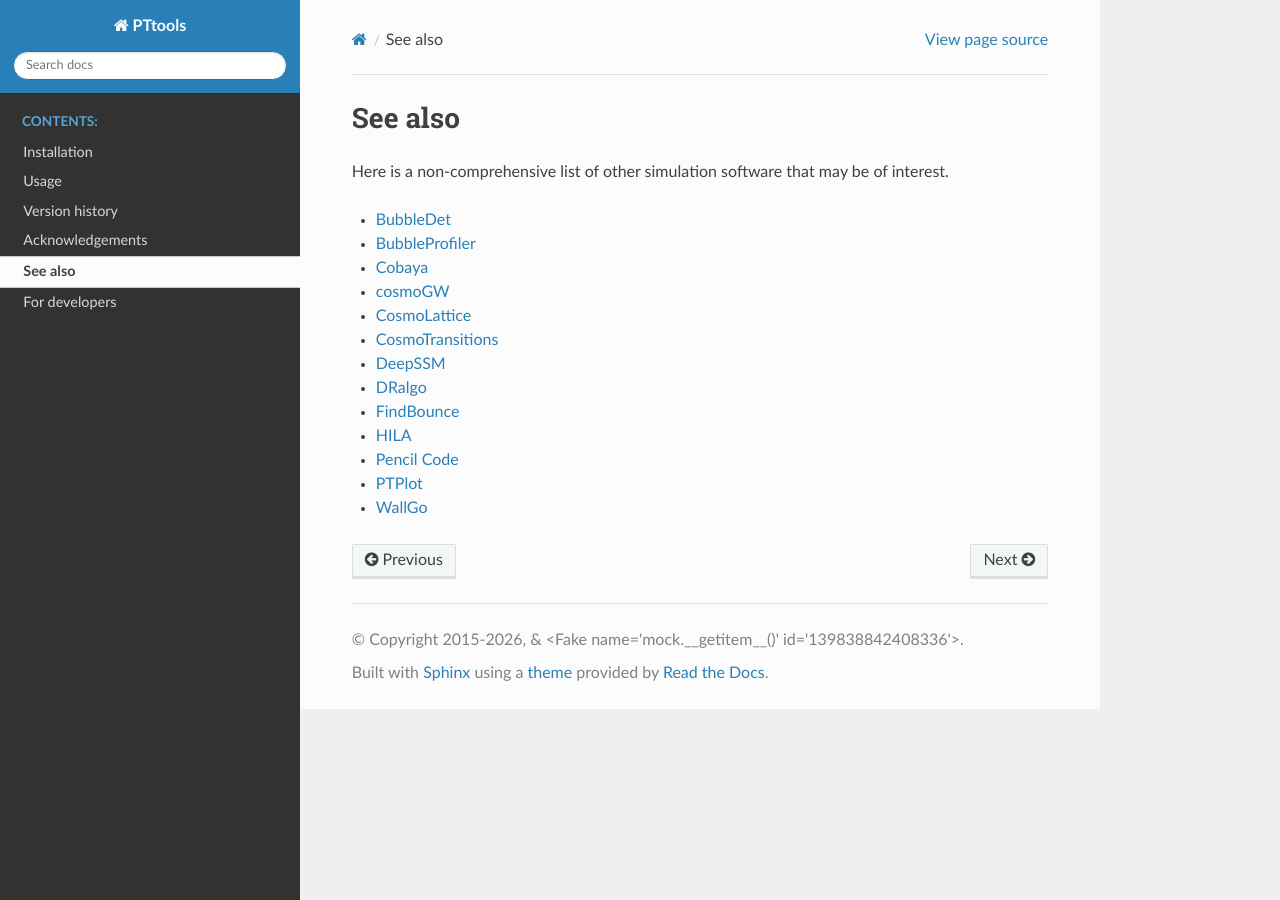
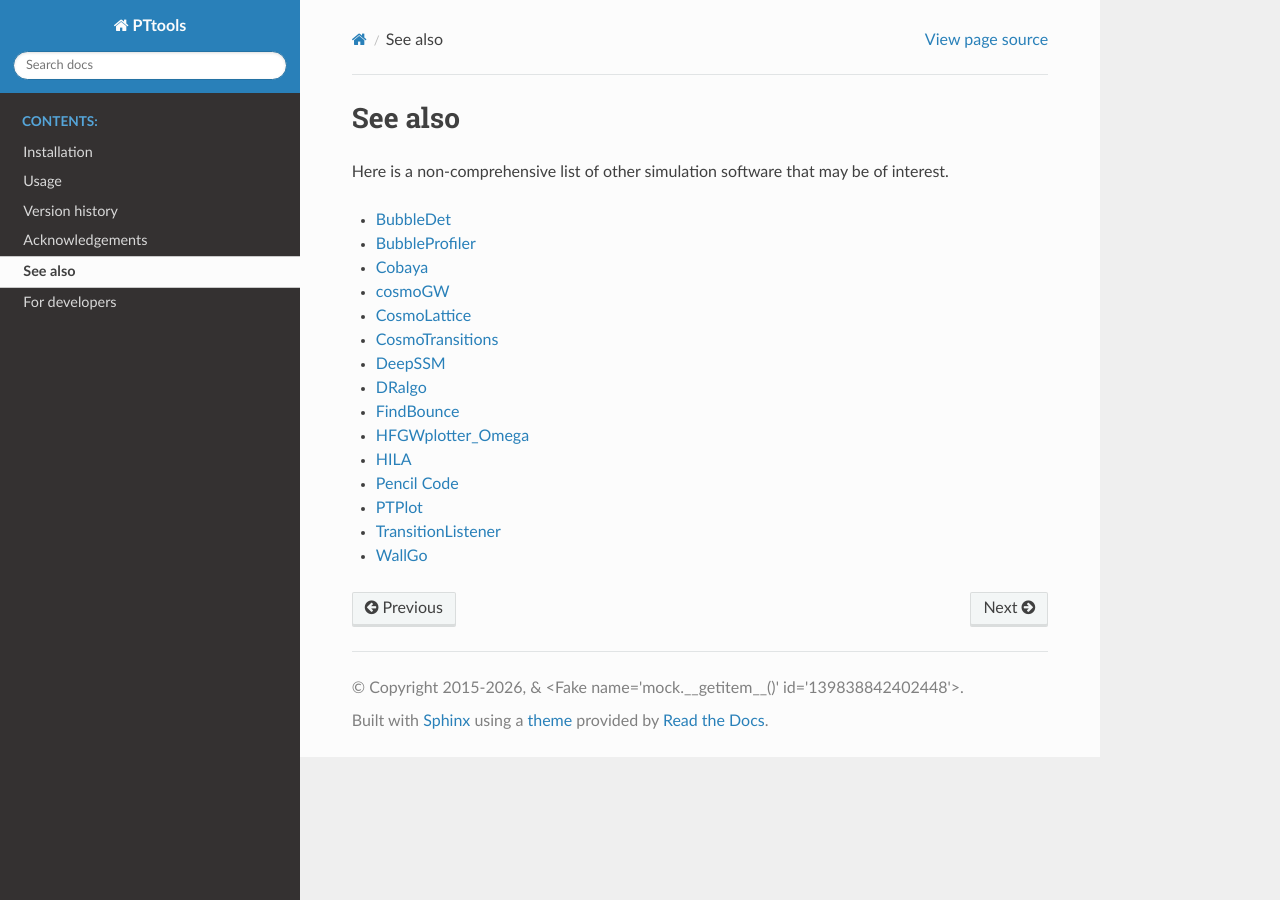
Before and after one commit to CFT-HY/pttools, a Sphinx documentation site: the page built from docs/see_also.rst, in a window 1280 px wide. Built offline with Sphinx 7.4.7 and the Read the Docs theme 3.1.0, drawn with Linux system fonts in a browser that asks for light colours; pages that are not in the unit, such as notebooks, are missing from menus.

Commit message:
Add links to HFGWplotter_Omega and TransitionListener

```diff
--- a/docs/see_also.rst
+++ b/docs/see_also.rst
@@ -12,7 +12,9 @@
 - `DeepSSM <https://github.com/ctian282/DeepSSM>`_
 - `DRalgo <https://github.com/DR-algo/DRalgo>`_
 - `FindBounce <https://github.com/vguada/FindBounce>`_
+- `HFGWplotter_Omega <https://github.com/ctamaritd/HFGWPlotter_Omega>`_
 - `HILA <https://cft-hy.github.io/HILA.home/>`_
 - `Pencil Code <https://pencil-code.org/>`_
 - `PTPlot <https://www.ptplot.org>`_
+- `TransitionListener <https://tasillo.de/TransitionListener/>`_
 - `WallGo <https://wallgo.readthedocs.io/en/latest/>`_
```
